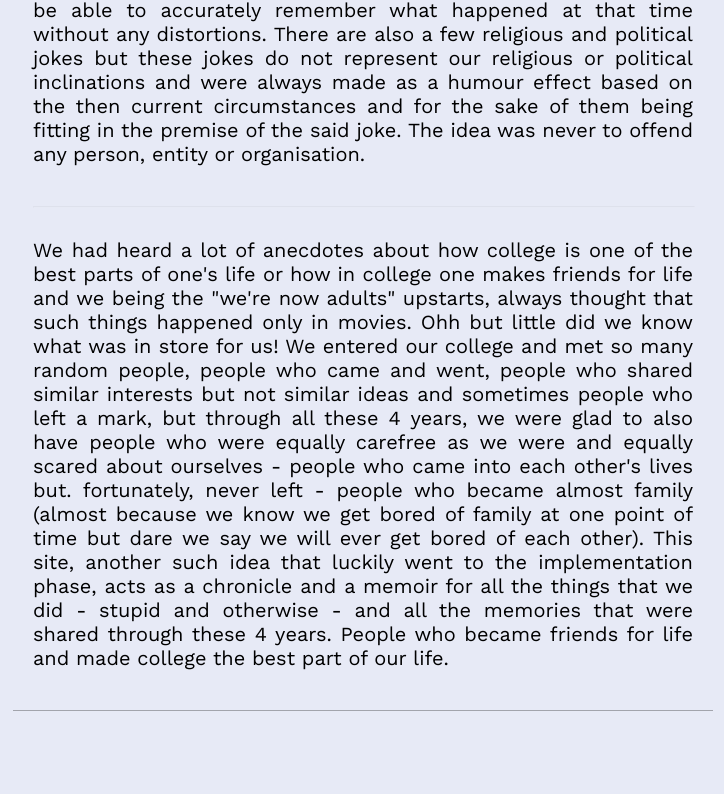
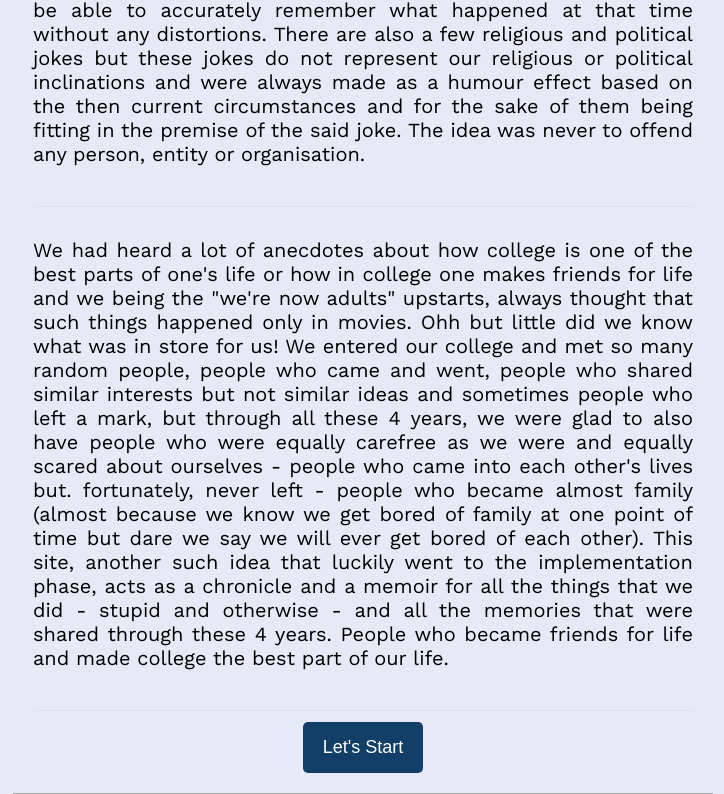
Before and after one commit to devanSAGA/Stranger-Beings-DA, a React (Create React App) app: page / in a window 1280 px wide. Shown: the part 339-1133 px from the top of the page, without its empty margins (277-1001 px from the left). Before the commit the page ends 1050 px from the top, so only its background shows below. Built offline with nearby package versions, Linux system fonts and the light colour scheme.

Commit message:
Add navigation button on homepage

```diff
--- a/src/pages/homePage/homePage.css
+++ b/src/pages/homePage/homePage.css
@@ -30,3 +30,25 @@
   width: 100%;
   margin-top: 20px;
 }
+
+.navigation-container {
+  text-align: center;
+}
+
+.navigation-container .lets-start-button {
+  padding: 15px 20px;
+  background: #113f67; /*Button Color*/
+  color: white;
+  font-size: 18px;
+  border-radius: 5px;
+  border: none;
+  outline: none;
+  cursor: pointer;
+}
+
+.navigation-container .lets-start-button:active {
+  -ms-transform: translateY(4px);
+  -webkit-transform: translateY(4px);
+  transform: translateY(4px);
+  border-bottom: none;
+}
--- a/src/pages/homePage/homePage.js
+++ b/src/pages/homePage/homePage.js
@@ -1,5 +1,6 @@
 import React from 'react';
 import './homePage.css';
+import { withRouter } from 'react-router';
 
 const HomePage = props => {
   return (
@@ -37,8 +38,19 @@ const HomePage = props => {
         the memories that were shared through these 4 years. People who became
         friends for life and made college the best part of our life.
       </p>
+      <hr />
+      <div className="navigation-container">
+        <button
+          className="lets-start-button"
+          onClick={() => {
+            props.history.push('semester1');
+          }}
+        >
+          Let's Start
+        </button>
+      </div>
     </div>
   );
 };
 
-export default HomePage;
+export default withRouter(HomePage);
```
